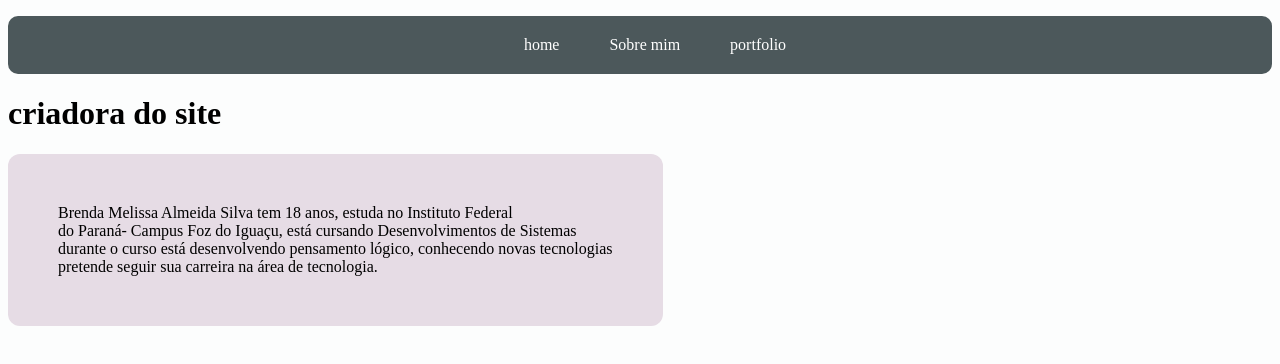
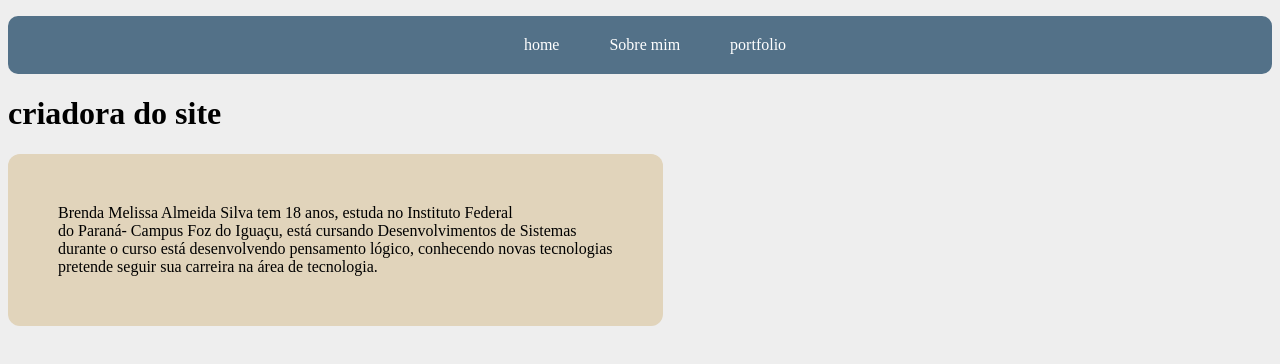
Before and after one commit to brenda14k/-portf-lio-, a plain HTML site: page sobre_mim.html in a window 1280 px wide. Drawn offline with Linux system fonts and the light colour scheme.

Commit message:
Update sobre_mim.html

```diff
--- a/sobre_mim.html
+++ b/sobre_mim.html
@@ -6,21 +6,21 @@
 
     <title>capa do site </title>
     <style>
-        body{
-            background: #f9fbfc77;
+        body {
+            background-color: #EEEEEE;
+         }
 
-        }
         ul{
             display: flex;
             flex-direction: row;
             list-style-type :none;
-          background-color: #4C585B;
+          background-color: #537188;
             justify-content:center;
             border-radius: 10px;
         }
         ul li {
 
-            background-color:  #4C585B;
+            background-color:   #537188;
          margin-right: 10px;
 
 
@@ -29,21 +29,21 @@
 
             text-decoration: none;
             color: white ;
-            background-color:  #4C585B;
+            background-color:  #537188;
            padding: 20px;
            display: block;
            transition: all 0.5 ease;
         }
         ul li a:hover {
             border-radius: 12px;
-            background-color: #7E99A3;
+            background-color: #CBB279;;
             font-weight: 200;
         }
 
 
        .caixa_mim {
             display: inline-block;
-          background-color:  #E6DCE5;
+          background-color:  #E1D4BB;
           border-radius: 12px;
          padding: 50px;
          color: black;
```
